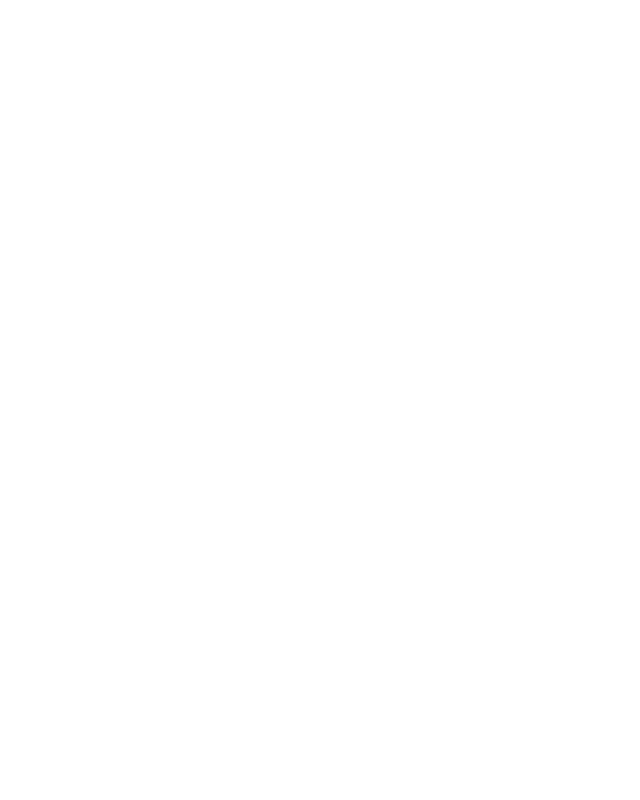
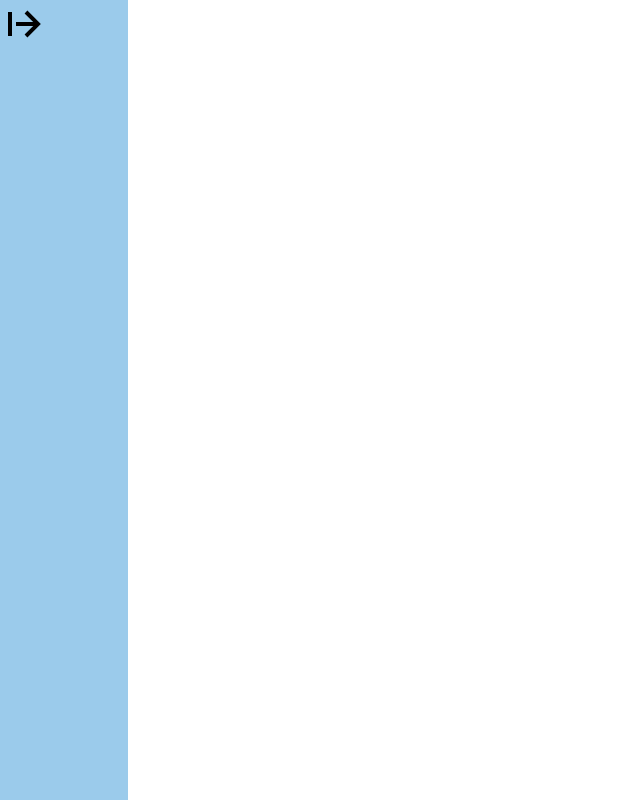
Before and after one commit to GustavoM96/mais-imune, a React (Create React App) app: page / in a window 1280 px wide. Shown: the whole page, without its empty margins (0-640 px from the left). Built offline with nearby package versions, Linux system fonts and the light colour scheme.

Commit message:
feat: menu-aside

```diff
--- a/src/App.js
+++ b/src/App.js
@@ -1,5 +1,11 @@
+import MenuAside from "./components/MenuAside";
+
 function App() {
-  return <div />;
+  return (
+    <div>
+      <MenuAside />
+    </div>
+  );
 }
 
 export default App;
--- /dev/null
+++ b/src/components/MenuAside/index.jsx
@@ -0,0 +1,31 @@
+import React from "react";
+
+import { Container, ArrowLeft, ArrowRight } from "./styles";
+
+function MenuAside() {
+  //BiArrowFromLeft
+  //BiArrowFromRight
+
+  const props = { open: false, level: 1 };
+
+  const { open, level } = props;
+  return (
+    <Container open={open} level={level}>
+      {open ? (
+        <>
+          <div>
+            <ArrowLeft />
+          </div>
+        </>
+      ) : (
+        <>
+          <div>
+            <ArrowRight />
+          </div>
+        </>
+      )}
+    </Container>
+  );
+}
+
+export default MenuAside;
--- /dev/null
+++ b/src/components/MenuAside/styles.js
@@ -0,0 +1,23 @@
+import styled from "styled-components";
+import { BiArrowFromLeft, BiArrowFromRight } from "react-icons/bi";
+
+import { colors } from "../../styles/colors";
+
+export const Container = styled.div`
+  width: ${(props) => (props.open ? "30vw" : "10vw")};
+  height: 100vh;
+  background-color: ${(props) =>
+    props.level === 1
+      ? colors.fourth
+      : props.level === 2
+      ? colors.fifth
+      : colors.sixty};
+`;
+
+export const ArrowLeft = styled(BiArrowFromRight)`
+  font-size: 3rem;
+`;
+
+export const ArrowRight = styled(BiArrowFromLeft)`
+  font-size: 3rem;
+`;
```
